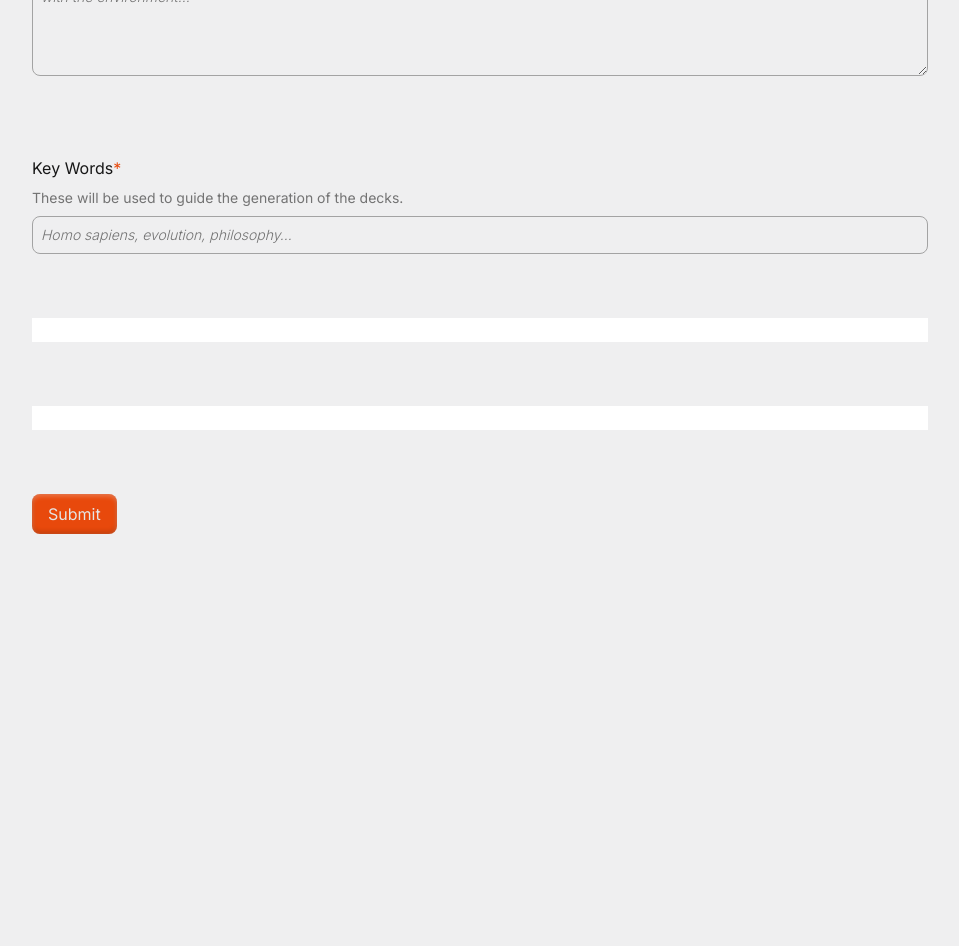
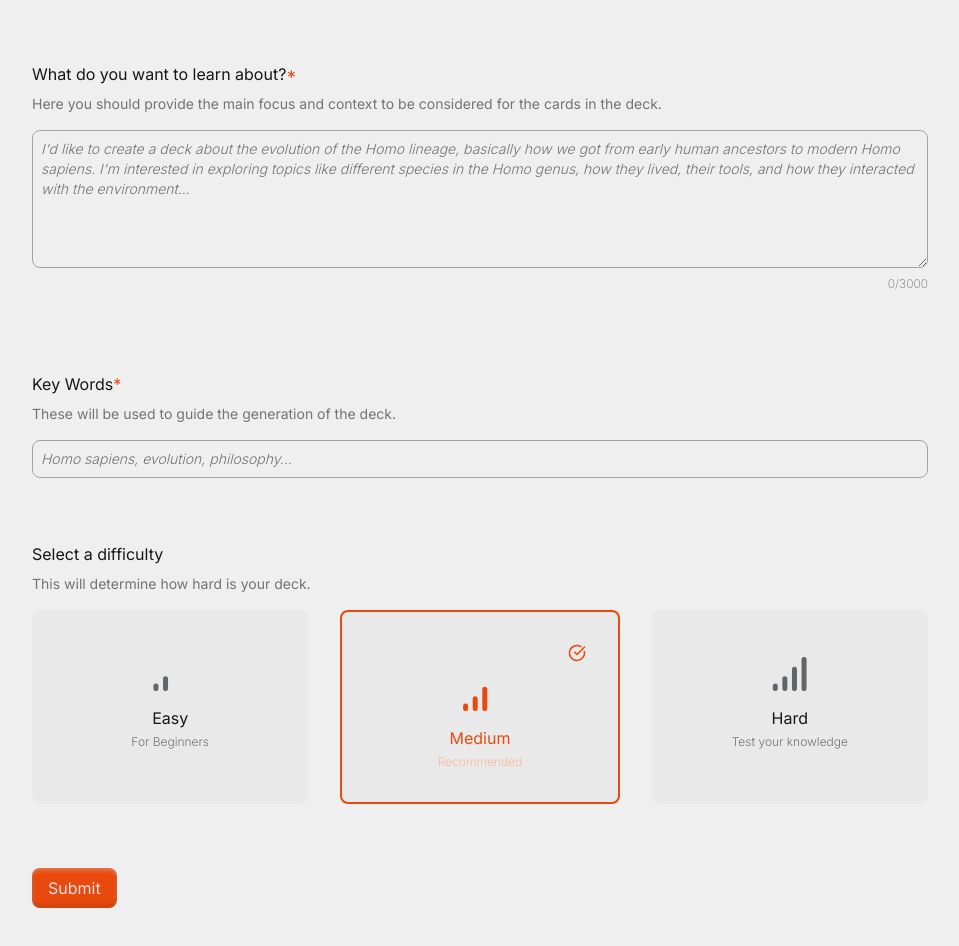
Before and after one commit to cacosat/ed-front, a Next.js app: page /deck/create in a window 1280 px wide. Shown: the part 480-1426 px from the top of the page, without its empty margins (160-1119 px from the left). Before the commit the page ends 1110 px from the top, so only its background shows below. Built offline with nearby package versions, Linux system fonts and the light colour scheme.

Commit message:
creation form

```diff
--- a/app/components/Card.jsx
+++ b/app/components/Card.jsx
@@ -7,22 +7,18 @@ import {
  } from "lucide-react";
 import CustomButton from "./CustomButton";
 
-export function Card({
+export function AnswerCard({
     extraClasses,
     status = 'neutral', // determines card status ('acitve', 'error', 'neutral')
-    // data
+    type,
+    answer,
+    explanation,
 }){
     const baseClasses = `p-4 bg-background-card-light dark:bg-background-card-dark text-text-primary-light dark:text-text-primary-second rounded-lg`
     const statusClasses = {
         neutral: 'border border-stroke-light-light dark:border-stroke-dark-light text-accent',
         active: 'border-2 border-accent',
         error: 'border-2 border-text-red'
-    }
-    const data = { // placeholder for data prop
-        type: 'mcq', // mcq = multiple choice; tf = true or false; text = text response
-        answer: 'Answer',
-        explanation: 'Lorem ipsum dolor sit amet, consectetur adipisicing elit. Eligendi, nemo quidem delectus rem exercitationem autem asperiores debitis corrupti et recusandae! Dolores repellendus soluta mollitia distinctio perspiciatis minima modi quis quas.',
-        status: status, // 'acitve', 'error', 'neutral'
     }
 
     return (
@@ -36,18 +32,18 @@ export function Card({
             <div className="flex flex-col gap-4 text-sm">
                 <div className="flex justify-between items-center font-medium">
                     <div className={`text-base text-text-primary-light dark:text-text-primary-dark ${status === 'active' ? '!text-accent ' : status === 'error' ? '!text-text-red' : ''}`}>
-                        {data.answer}
+                        {answer}
                     </div>
                     <div className={``}>
-                        {data.status === 'active' ? (
+                        {status === 'active' ? (
                             <CircleCheckBig size={18} strokeWidth={2} className="text-accent"/>
                         ) : (
-                            data.status === 'error' ? <CircleX size={18} className="text-text-red" /> : null
+                            status === 'error' ? <CircleX size={18} className="text-text-red" /> : null
                         )}
                     </div>
                 </div>
                 <div className="text-text-secondary-light dark:text-text-secondary-dark font-light p-4 border-l-2 border-accent bg-background-accent-soft rounded-r-lg">
-                    <span className="font-medium text-accent">Explanation: </span>Lorem ipsum dolor sit amet consectetur adipisicing elit. Reiciendis voluptate laudantium, nostrum voluptatum numquam eum error iusto, facilis ratione ullam officia nihil sit rem adipisci voluptas laborum reprehenderit commodi voluptatibus!
+                    <p><span className="font-medium text-accent">Explanation: </span>{explanation}</p>
                 </div>
                 <div className="flex justify-end">
                     <CustomButton
@@ -91,3 +87,70 @@ export function InfoCard({ className, children }){
         </BaseCard>
     )
 }
+
+export function DifficultyCard({
+    extraClasses,
+    active = false,
+    difficulty,
+    description,
+}){
+    const baseClasses = `p-8 bg-background-card-light dark:bg-background-card-dark text-text-primary-light dark:text-text-primary-second rounded-lg`
+    const activeClasses = 'border-2 border-accent'
+    const difficultyIcon = {
+        Easy: (
+            active ? (
+                <svg width="48" height="48" viewBox="0 0 48 48" fill="none" xmlns="http://www.w3.org/2000/svg">
+                    <path d="M9.59961 38.4V36M19.1996 38.4V28.8" stroke="#E8490C" stroke-width="5" stroke-linecap="round" stroke-linejoin="round"/>
+                </svg>
+            ) : (
+                <svg width="49" height="48" viewBox="0 0 49 48" fill="none" xmlns="http://www.w3.org/2000/svg">
+                    <path d="M9.93262 38.4V36M19.5326 38.4V28.8" stroke="#61646B" stroke-width="5" stroke-linecap="round" stroke-linejoin="round"/>
+                </svg>
+            )
+        ),
+        Medium: (
+            active ? (
+                <svg width="48" height="48" viewBox="0 0 48 48" fill="none" xmlns="http://www.w3.org/2000/svg">
+                <path d="M9.59961 38.4V36M19.1996 38.4V28.8M28.7996 38.4V19.2" stroke="#E8490C" stroke-width="5" stroke-linecap="round" stroke-linejoin="round"/>
+                </svg>
+            ) : (
+                <svg width="48" height="48" viewBox="0 0 48 48" fill="none" xmlns="http://www.w3.org/2000/svg">
+                <path d="M9.59961 38.4V36M19.1996 38.4V28.8M28.7996 38.4V19.2" stroke="#61646B" stroke-width="5" stroke-linecap="round" stroke-linejoin="round"/>
+                </svg>
+            )
+        ),
+        Hard: (
+            active ? (
+                <svg width="48" height="48" viewBox="0 0 48 48" fill="none" xmlns="http://www.w3.org/2000/svg">
+                <path d="M9.59961 38.4001V36.0001M19.1996 38.4001V28.8001M28.7996 38.4001V19.2001M38.3996 38.4001V9.6001" stroke="#E8490C" stroke-width="5" stroke-linecap="round" stroke-linejoin="round"/>
+                </svg>
+            ) : (
+                <svg width="49" height="48" viewBox="0 0 49 48" fill="none" xmlns="http://www.w3.org/2000/svg">
+                <path d="M10.2656 38.4001V36.0001M19.8656 38.4001V28.8001M29.4656 38.4001V19.2001M39.0656 38.4001V9.6001" stroke="#61646B" stroke-width="5" stroke-linecap="round" stroke-linejoin="round"/>
+                </svg>
+            )
+        )
+    }
+
+    return (
+        <div className={`${extraClasses} ${baseClasses} ${active ? activeClasses : ''}`}
+        >
+            <div className="flex flex-col items-center gap-2 text-sm">
+                <div className={`w-full flex justify-end`}>
+                    {active ? (
+                        <CircleCheckBig size={18} strokeWidth={2} className="text-accent"/>
+                    ) : (null)}
+                </div>
+                {difficultyIcon[difficulty]}
+                <div className="flex flex-col items-center gap-1">
+                    <div className={`text-base text-text-primary-light dark:text-text-primary-dark ${active ? '!text-accent ' : ''}`}>
+                        {difficulty}
+                    </div>
+                    <div className={`text-center text-text-secondary-light dark:text-text-secondary-dark text-xs font-light ${ active ? '!text-accent-light' : ''}`}>
+                        <p>{description}</p>
+                    </div>
+                </div>
+            </div>
+        </div>
+    )
+}
--- a/app/components/nav.jsx
+++ b/app/components/nav.jsx
@@ -11,7 +11,7 @@ export default function Nav(){
     return (
         <div className='w-full py-2 flex items-center justify-between'>
             <Link href={'/'} className='font-bold text-2xl'>
-                <h1>Edtech logo</h1>
+                <h1>Logo</h1>
             </Link>
             <div className='flex gap-2 text-base'>
                 <Link href={'/'}>
--- a/app/deck/create/page.js
+++ b/app/deck/create/page.js
@@ -2,11 +2,24 @@
 
 import React from "react";
 import { useState, useEffect } from "react";
-import { InfoCard } from "@/app/components/Card";
+import { InfoCard, DifficultyCard } from "@/app/components/Card";
 import Tabs from "@/app/components/Tabs";
 import CustomButton from "@/app/components/CustomButton";
 
 export default function DeckCreate({ children }) {
+    const[keyWords, setKeyWords] = useState('');
+    const[description, setDescription] = useState('');
+
+    const handleKeyWordsChange = (e) => {
+        console.log(keyWords)
+        setKeyWords(e.target.value)
+    }
+
+    const handleDescriptionChange = (e) => {
+        console.log(description)
+        setDescription(e.target.value)
+    }
+
     const handleSubmit = (event) => {
         event.preventDefault();
         console.log('form submitted', event.target)
@@ -21,32 +34,65 @@ export default function DeckCreate({ children }) {
                 <div>
                     <form onSubmit={handleSubmit}>
                         <div className="flex flex-col gap-16">
-                            <div className="flex flex-col gap-2">
+                            <div className="flex flex-col gap-4">
                                 <div className="flex flex-col gap-2">
                                     <label htmlFor="deckDescription" className="text-base text-text-primary-light dark:text-text-primary-dark">What do you want to learn about?<span className="text-accent">*</span></label>
-                                    <p className="text-sm text-text-secondary-light dark:text-text-secondary-dark">This will be the main information provided to the model as part of the request and context to generate the cards for the deck.</p>
+                                    <p className="text-sm text-text-secondary-light dark:text-text-secondary-dark">Here you should provide the main focus and context to be considered for the cards in the deck.</p>
                                 </div>
-                                <textarea
-                                    id="deckDescription"
-                                    className="placeholder:text-text-secondary-light dark:placeholder:text-text-secondary-dark placeholder:italic placeholder:font-light text-sm border border-stroke-light-gray dark:border-stroke-dark-gray focus:outline-none focus:border-accent dark:focus:border-accent bg-background-light focus:bg-background-card-light dark:bg-background-dark dark:focus:bg-background-card-dark  rounded-lg p-2 transition-all"
-                                    placeholder="I'd like to create a deck about the evolution of the Homo lineage, basically how we got from early human ancestors to modern Homo sapiens. I'm interested in exploring topics like different species in the Homo genus, how they lived, their tools, and how they interacted with the environment..."
-                                    rows={'6'}
-                                ></textarea>
+                                <div class="flex flex-col gap-2">
+                                    <textarea
+                                        id="deckDescription"
+                                        className={`placeholder:text-text-secondary-light dark:placeholder:text-text-secondary-dark placeholder:italic placeholder:font-light
+                                        text-sm border ${description ? 'border-accent' : 'border-stroke-light-gray dark:border-stroke-dark-gray'} outline-none focus:border-accent dark:focus:border-accent ${description ? 'bg-background-card-light dark:bg-background-card-dark' : 'bg-background-light dark:bg-background-dark'} dark:focus:bg-background-card-dark rounded-lg p-2 transition-all`}
+                                        placeholder="I'd like to create a deck about the evolution of the Homo lineage, basically how we got from early human ancestors to modern Homo sapiens. I'm interested in exploring topics like different species in the Homo genus, how they lived, their tools, and how they interacted with the environment..."
+                                        value={description}
+                                        onChange={handleDescriptionChange}
+                                        rows={'6'}
+                                    ></textarea>
+                                    <p className="self-end text-text-secondary-light dark:text-text-secondary-dark text-xs font-extralight">{`${description.length}/3000`}</p>
+                                </div>
                             </div>
-                            <div className="flex flex-col gap-2 mt-4">
+                            <div className="flex flex-col gap-4 mt-4">
                                 <div className="flex flex-col gap-2">
                                     <label htmlFor="deckDescription" className="text-base text-text-primary-light dark:text-text-primary-dark">Key Words<span className="text-accent">*</span></label>
-                                    <p className="text-sm text-text-secondary-light dark:text-text-secondary-dark">These will be used to guide the generation of the decks.</p>
+                                    <p className="text-sm text-text-secondary-light dark:text-text-secondary-dark">These will be used to guide the generation of the deck.</p>
                                 </div>
                                 <input
                                     id="deckKeyWords"
-                                    className="placeholder:text-text-secondary-light dark:placeholder:text-text-secondary-dark placeholder:italic placeholder:font-light text-sm border border-stroke-light-gray dark:border-stroke-dark-gray focus:outline-none focus:border-accent dark:focus:border-accent bg-background-light focus:bg-background-card-light dark:bg-background-dark dark:focus:bg-background-card-dark  rounded-lg p-2 transition-all"
+                                    className={`placeholder:text-text-secondary-light dark:placeholder:text-text-secondary-dark placeholder:italic placeholder:font-light
+                                        text-sm border ${keyWords ? 'border-accent' : 'border-stroke-light-gray dark:border-stroke-dark-gray'} outline-none focus:border-accent dark:focus:border-accent ${keyWords ? 'bg-background-card-light dark:bg-background-card-dark' : 'bg-background-light dark:bg-background-dark'} dark:focus:bg-background-card-dark rounded-lg p-2 transition-all`}
                                     rows="4"
+                                    value={keyWords}
+                                    onChange={handleKeyWordsChange}
                                     placeholder="Homo sapiens, evolution, philosophy..."
                                 ></input>
                             </div>
-                            <input />
-                            <input />
+                            <div className="flex flex-col gap-4">
+                                <div className="flex flex-col gap-2">
+                                    <label htmlFor="deckDescription" className="text-base text-text-primary-light dark:text-text-primary-dark">Select a difficulty</label>
+                                    <p className="text-sm text-text-secondary-light dark:text-text-secondary-dark">This will determine how hard is your deck.</p>
+                                </div>
+                                <div class="flex flex-col sm:flex-row gap-8">
+                                    <DifficultyCard
+                                        extraClasses={'w-full'}
+                                        active={false}
+                                        difficulty={'Easy'}
+                                        description={'For Beginners'}
+                                    />
+                                    <DifficultyCard
+                                        extraClasses={'w-full'}
+                                        active={true}
+                                        difficulty={'Medium'}
+                                        description={'Recommended'}
+                                    />
+                                    <DifficultyCard
+                                        extraClasses={'w-full'}
+                                        active={false}
+                                        difficulty={'Hard'}
+                                        description={'Test your knowledge'}
+                                    />
+                                </div>
+                            </div>
                             <CustomButton className={'w-fit'}>
                                 Submit
                             </CustomButton>
@@ -65,7 +111,14 @@ export default function DeckCreate({ children }) {
 
     return (
         <div>
-
+            <div className="flex flex-col gap-4 py-12">
+                <p className="font-bold text-2xl text-text-primary-light dark:text-text-primary-dark">
+                    Create your own deck
+                </p>
+                <p className="font-normal text-sm text-text-secondary-light dark:text-text-secondary-dark">
+                    Lorem ipsum dolor sit, amet consectetur adipisicing elit. Qui dolore ipsa ipsam assumenda tempore quisquam ratione perferendis odio, quibusdam incidunt repellendus vero vel laudantium, nemo asperiores delectus obcaecati esse! Facere!
+                </p>
+            </div>
             <Tabs
                 tabsObj={tabs}
                 active={activeTab}
```
Also changed, not shown: app/components/EditQuestion.jsx (+29 -5 lines).
